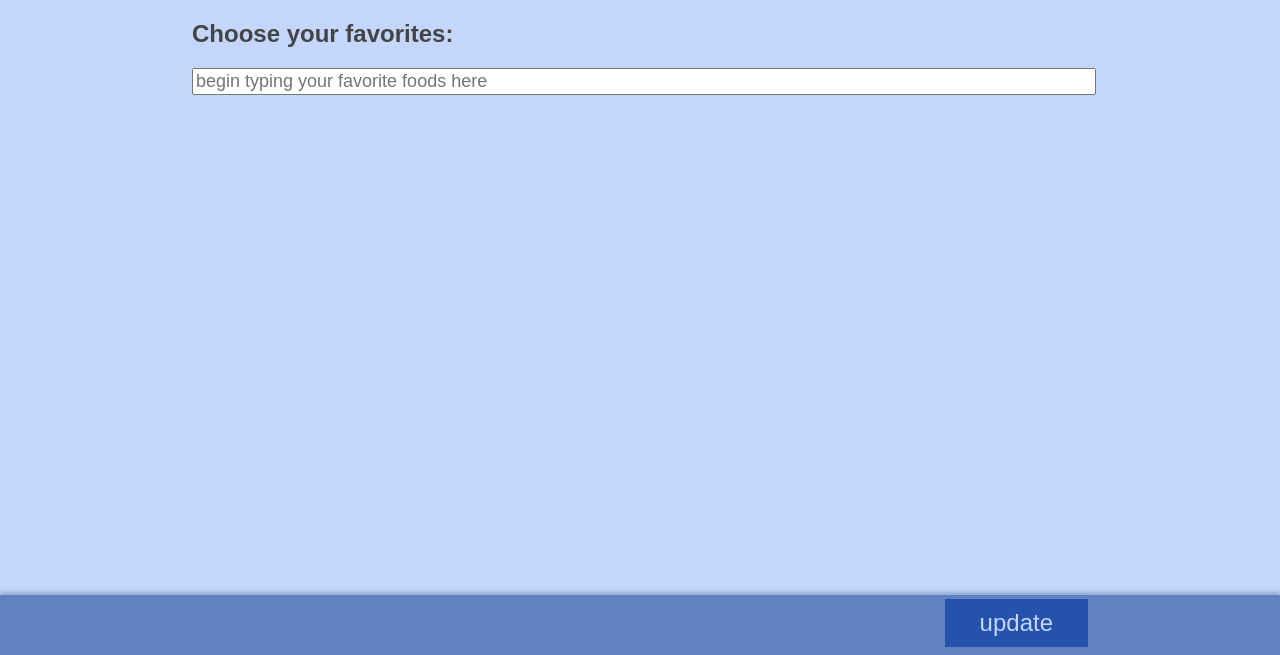
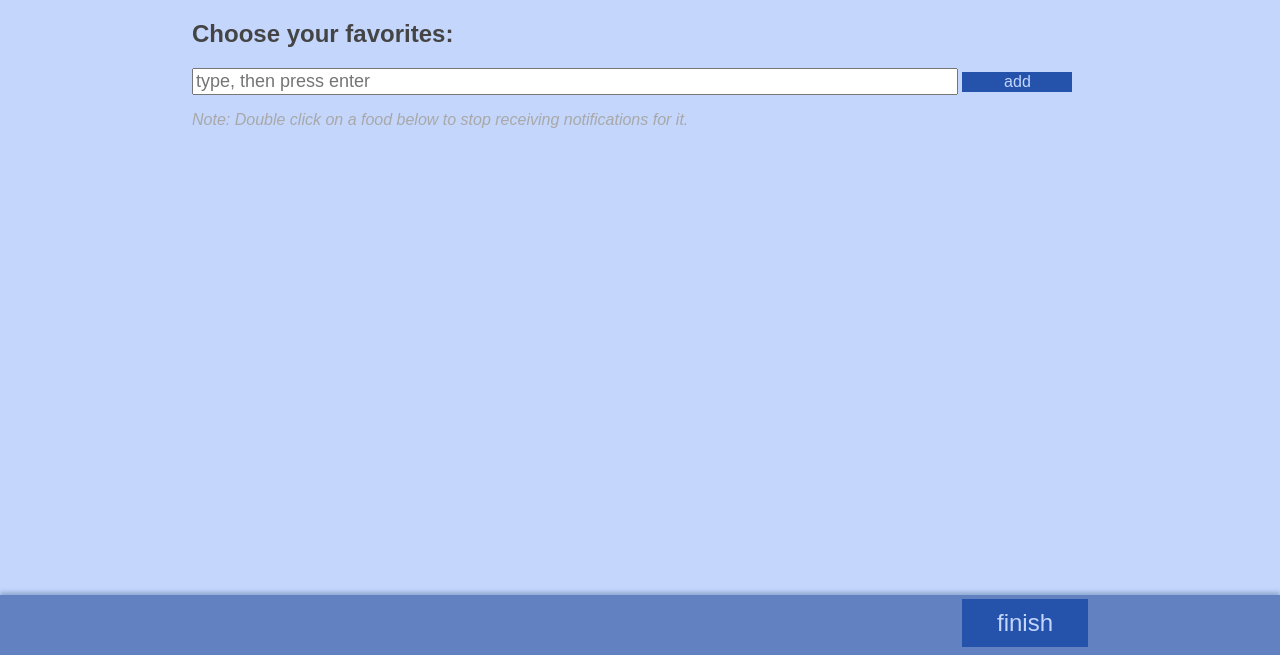
Before and after one commit to kilimchoi/calfoodalert, a Django app: page /favorites in a window 1280 px wide. Shown: the part 145-800 px from the top of the page. Run offline with Django 3.2, Linux system fonts and the light colour scheme; style sheets or scripts are compiled from the project's sources; parts of the project's set-up code (start-up, migrations or seed data) failed here and were passed over; some libraries are stand-ins or nearby versions; some web fonts are replaced.

Commit message:
some more cool shit

```diff
--- a/calfood/templates/static/favorites.html
+++ b/calfood/templates/static/favorites.html
@@ -10,11 +10,10 @@
 	<link rel='stylesheet' href="{{ STATIC_URL }}/resources/css/normalize.css" type="text/css">
 	<link rel="stylesheet/less" href="{{ STATIC_URL }}/resources/css/foodalert.less" type="text/css">
 	<link rel="stylesheet" href="{{ STATIC_URL }}/resources/css/original.css" type="text/css">
-	<link rel="stylesheet" href="http://code.jquery.com/ui/1.9.2/themes/base/jquery-ui.css" type="text/css" media="all" />
+	<link rel="stylesheet" href="{{ STATIC_URL }}/resources/css/jquery-ui.css" type="text/css" media="all" />
 	<script src="{{ STATIC_URL }}/resources/js/less-1.3.0.min.js" type="text/javascript"></script>
-	<link rel="stylesheet" href="http://code.jquery.com/ui/1.10.1/themes/base/jquery-ui.css" />
-    <script src="http://code.jquery.com/jquery-1.9.1.js"></script>
-	<script src="http://code.jquery.com/ui/1.10.1/jquery-ui.js"></script>
+    <script src="{{ STATIC_URL }}/resources/js/jquery-1.9.1.min.js" type="text/javascript"></script>
+	<script src="{{ STATIC_URL }}/resources/js/jquery-ui-1.10.1	.js" type="text/javascript"></script>
 	<script src="{{ STATIC_URL }}/resources/js/humane.min.js" type="text/javascript"></script>
 	<script src="{{ STATIC_URL }}/resources/js/calfoodalert.js" type="text/javascript"></script>
 	<title>CubGrub - Favorites</title>
@@ -35,18 +34,22 @@
 </header>
 <section id="favorites" class="ui-widget">
 	<h2>Choose your favorites:</h2>
-	<input placeholder="begin typing your favorite foods here" type="search" name="fav" id="fav_search" onkeyup="searchOpen()"></input>
+	<input placeholder="type, then press enter" type="search" name="fav" id="fav_search" onkeyup="searchOpen()"></input>
+	<input type="submit" value="add" name="add" id="fav_add"></input>
+	<p class="warning">Note: Double click on a food below to stop receiving notifications for it.</p>
 	<ul id="chosen_favorites">
+	{% if has_favorites %} {{ LIST_OF_FAVORITES }} {% endif %}
 	</ul>
 </section>
 <footer class="fav">
 	<div>
-		<div class="up-button"><a href="#done">update</a></div>
+		<div class="up-button"><a href="#done">finish</a></div>
 	</div>
 </footer>
 <div id="done">
 	<div>
-		<p>you're all done!</p>
+		<p>You're all done, enjoy!</p>
+		<span>logout</span>
 	</div>
 </div>
 <div id="stop">
--- a/calfood/templates/static/resources/css/foodalert.less
+++ b/calfood/templates/static/resources/css/foodalert.less
@@ -182,14 +182,38 @@ section#landing {
 
 section#favorites {
 	.section-mixin;
+	font-family: @font;
 
 	#fav_search {
-		width: @width;
+		font-family: @font;
+		width: @width/7*6;
 		font-size:18px;
 	}
 
-	#chosen_fav {
+	#fav_add {
+		font-family: @font;
+		width: @width/7;
+	}
 
+	p.warning {
+		font-style:italic;
+		color: @text + 100;
+	}
+
+	#chosen_favorites {
+		font-family: @font;
+		list-style-type:none !important;
+		li {
+			margin-left:-40px;
+			margin-top:20px;
+			padding-left:0px;
+			width: @width;
+			border-style:dashed;
+			border-width:0px;
+			border-bottom-width:1px;
+			border-color: @green-light;
+			cursor:pointer;
+		}
 	}
 }
 
--- a/calfood/templates/static/resources/css/original.css
+++ b/calfood/templates/static/resources/css/original.css
@@ -25,8 +25,12 @@ body {
   min-height: 40px;
   padding: 10px;
   text-align: center;
-  background-color: #444444;
+  background-color: #B48120;
   color: #e6e6e6;
+	-webkit-box-shadow: 1px 1px 4px rgba(0,0,0,0.8);
+	-moz-box-shadow: 1px 1px 4px rgba(0,0,0,0.8);
+	box-shadow: 0px 2px 7px rgba(0,0,0,0.8);
+
 }
 .humane p,
 .humane-original p,
--- a/calfood/templates/static/resources/js/calfoodalert.js
+++ b/calfood/templates/static/resources/js/calfoodalert.js
@@ -15,15 +15,20 @@ $(document).ready(function() {
 	$('.verify').click(function() {
 		var code = $('#verify .code').val();
 		if (code.length != 6) {
-			$('#verify .error').replaceWith("<p class=\"error\">please enter only the 6 digits you were sent</p>");
+			humane.log("please enter only the 6 digits you were sent");
 			return false;
 		}
 		else if (typeof code != "number") {
-			$('#verify .error').replaceWith("<p class=\"error\">please only enter numbers for the code</p>");
+			humane.log("no special characters");
 			return false;
 		}
 		else {
 			location.href = "favorites";
+		}
+	});
+	$('#verify .code').keyup(function(){
+		if($(this).val().length>=$(this)[0].maxLength){
+			$('#verify .verify').focus();
 		}
 	});
 	$('#register .phone.area').keyup(function(){
@@ -56,6 +61,17 @@ $(document).ready(function() {
 			$('#login .pwd').focus();
 		}
 	});
+	$('#fav_search').keypress(function(e) {
+		if(e.which == 13) {
+			addFav();
+			return false;
+		}
+	});
+	$('#fav_add').click(function() {
+		addFav();
+		return false;
+	});
+
 });
 	function searchOpen() {
     	var search = $('#fav_search').val()
@@ -70,21 +86,37 @@ $(document).ready(function() {
         	jsonpCallback: 'searchResult'
     	});
 	}
-
+$(document).on("dblclick", "li.24hrs", function(){
+	var el = $(this);
+	var inside = el.html();
+	el.remove();
+	$.post('api/remove_favorite', inside);
+	humane.log("unloved", {timeout:400});
+});
 function searchResult(data) {
    	$( "#fav_search" ).autocomplete ({
        	source: data
    	});
 }
 
+function addFav() {
+	var fav = $('#fav_search').val();
+	$('#chosen_favorites').prepend("<li class=\"24hrs\">" + fav + "</li>");
+	$('#fav_search').val('');
+	humane.log("added", {timeout:500});
+	$.post('api/add_favorite', fav);
+}
+
 function adjustSize() {
 	var width = $(window).width() - .3 * $(window).width();
 	var videoHeight = width/2.39;
 	var footerWidth = $(window).width();
-	$('#landing .video, body, header, #landing, #favorites, footer > div, #favorites #fav_search').width(width);
+	$('#landing .video, body, header, #landing, #favorites, footer > div').width(width);
 	$('#landing .video').height(videoHeight);
 	$('footer').width(footerWidth);
 	$('#landing .left_column, #landing .right_column').width(width/2 - 10);
+	$('#favorites #fav_search').width(width/7 * 6 - 10);
+	$('#favorites #fav_add').width(width/7 - 30);
 }
 
 
```
Also changed, not shown: calfood/templates/static/index.html (+5 -40 lines), calfood/templates/static/resources/js/jquery-ui-1.10.1.js (added).
